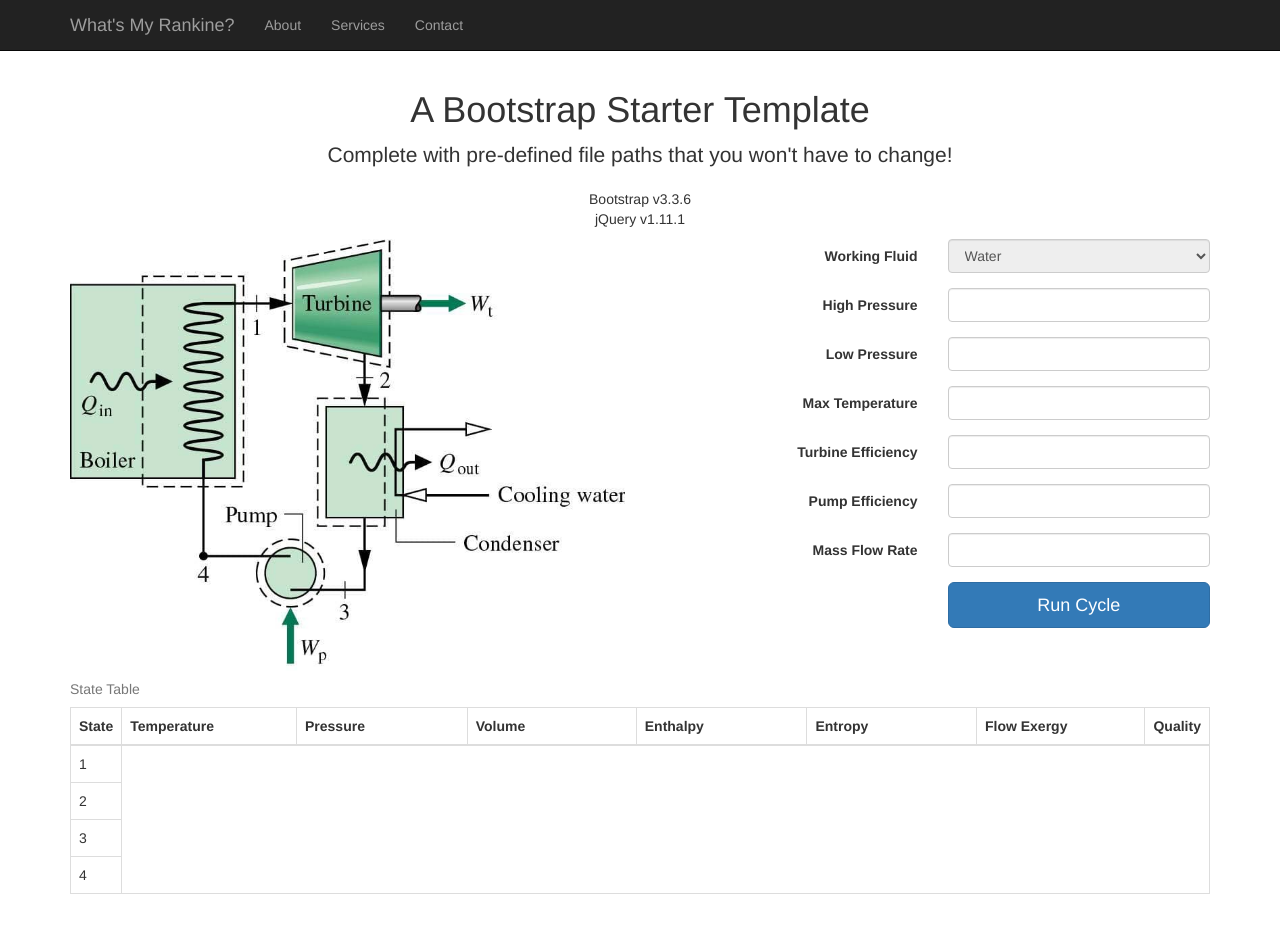
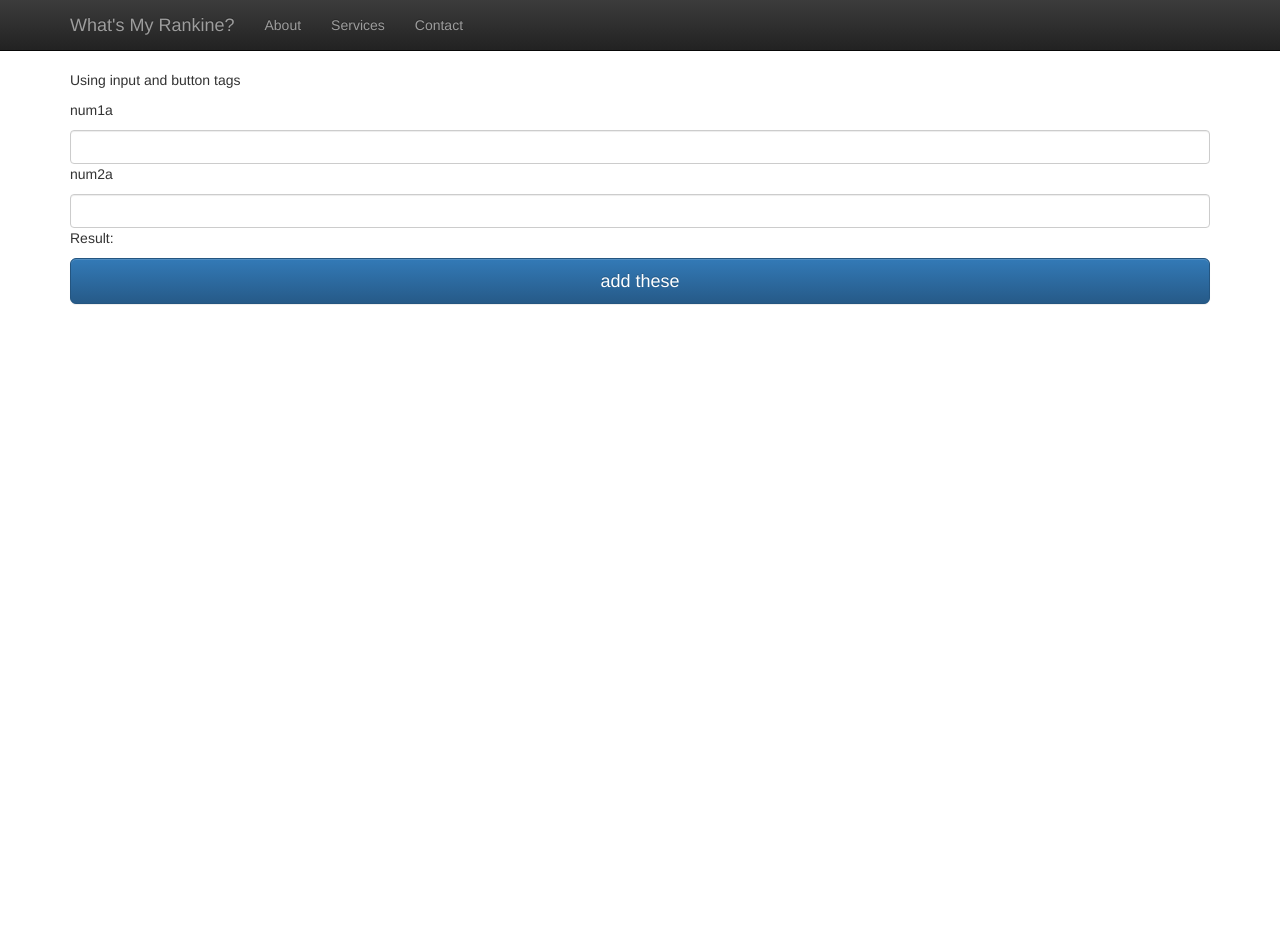
Before and after one commit to samtx/whatsmyrankine, a plain HTML site: page index.html in a window 1280 px wide. After the commit the page ends 800 px from the top, so only its background shows below. Drawn offline with nearby package versions, Linux system fonts and the light colour scheme.

Commit message:
got javascript with input and button selectors working

```diff
--- a/index.html
+++ b/index.html
@@ -30,32 +30,6 @@
         <script src="https://oss.maxcdn.com/libs/respond.js/1.4.2/respond.min.js"></script>
     <![endif]-->
 
-
-
-    <!-- jQuery Version 1.11.1 -->
-    <!-- <script src="./static/js/jquery.js"></script> -->
-    <script src="https://ajax.googleapis.com/ajax/libs/jquery/3.1.1/jquery.min.js"></script>
-
-
-    <!-- Bootstrap Core JavaScript -->
-    <script src="./static/js/bootstrap.min.js"></script>
-
-    <script type="text/javascript">
-        $(document).ready(function() {
-            var runRankine = document.getElementById("run-rankine");
-            // if (runRankine) {
-            //     runRankine.onsubmit = function () {
-            //         this.maxTemperature.value = this.highPressure.value + this.lowPressure.value;
-            //         return false;
-            //     };
-            // }
-            function runRankine() {
-                    var num1 = document.getElementById("highPressure").value;
-                    var num2 = document.getElementById("lowPressure").value;
-                    document.getElementById("maxTemperature").value = num1 + num2;
-                };
-            });
-    </script>
 
 </head>
 
@@ -96,145 +70,235 @@
     <!-- Page Content -->
     <div class="container">
 
-        <div class="row">
-            <div class="col-lg-12 text-center">
-                <h1>A Bootstrap Starter Template</h1>
-                <p class="lead">Complete with pre-defined file paths that you won't have to change!</p>
-                <ul class="list-unstyled">
-                    <li>Bootstrap v3.3.6</li>
-                    <li>jQuery v1.11.1</li>
-                </ul>
-            </div>
-        </div>
+        <!-- Parameter Input Form -->
+            <p>Using input and button tags</p>
+            <p>num1a</p>
+            <input type="number" min=0 class="form-control" id="num1a">
+            <p>num2a</p>
+            <input type="number" min=0 class="form-control" id="num2a">
+            <p>Result:<span id="resulta"></span> </p>
+            <button id='add-these' class="btn btn-primary btn-lg btn-block pull-right">add these</button>
+
+        <!--<div class="row">-->
+        <!--    <div class="col-lg-12 text-center">-->
+        <!--        <h1>A Bootstrap Starter Template</h1>-->
+        <!--        <p class="lead">Complete with pre-defined file paths that you won't have to change!</p>-->
+        <!--        <ul class="list-unstyled">-->
+        <!--            <li>Bootstrap v3.3.6</li>-->
+        <!--            <li>jQuery v1.11.1</li>-->
+        <!--        </ul>-->
+        <!--    </div>-->
+        <!--</div>-->
         <!-- /.row -->
 
         <!-- Input cycle params -->
-        <div class="row">
+        <!--<div class="row">-->
             <!-- Rankine Cycle Diagram -->
-            <div class="col-md-6">
-                <img src="../static/img/rankine_cycle-min.jpg" class="img-responsive">
-            </div>
-            <!-- Parameter Input Form -->
-            <div class="col-md-6">
-                <form id="cycle-params" class="form-horizontal">
-                  <!-- Working Fluid -->
-                  <fieldset disabled>
-                      <div class="form-group">
-                        <label for="workingFluid" class="col-sm-6 control-label">Working Fluid</label>
-                        <div class="col-sm-6">
-                             <select class="c-select form-control" id="workingFluid">
-                              <option selected value="1">Water</option>
-                              <option value="2">Ammonia</option>
-                              <option value="3">Propane</option>
-                            </select>
-                        </div>
-                      </div>
-                  </fieldset>
-                  <!-- High Pressure -->
-                  <div class="form-group">
-                    <label for="highPressure" class="col-sm-6 control-label">High Pressure</label>
-                    <div class="col-sm-6">
-                      <input type="number" step="any" min="0" class="form-control" id="highPressure">
-                    </div>
-                  </div>
-                  <!-- Low Pressure -->
-                  <div class="form-group">
-                    <label for="lowPressure" class="col-sm-6 control-label">Low Pressure</label>
-                    <div class="col-sm-6">
-                      <input type="number" step="any" min="0" class="form-control" id="lowPressure">
-                    </div>
-                  </div>
-                  <!-- Max Temperature -->
-                  <div class="form-group">
-                    <label for="maxTemperature" class="col-sm-6 control-label">Max Temperature</label>
-                    <div class="col-sm-6">
-                      <input type="number" step="any" class="form-control" id="maxTemperature">
-                    </div>
-                  </div>
-                  <!-- Turbine Efficiency -->
-                  <div class="form-group">
-                    <label for="turbineEfficiency" class="col-sm-6 control-label">Turbine Efficiency</label>
-                    <div class="col-sm-6">
-                      <input type="number" step="any" min="0" max="100" class="form-control" id="turbineEfficiency">
-                    </div>
-                  </div>
-                  <!-- Pump Efficiency -->
-                  <div class="form-group">
-                    <label for="pumpEfficiency" class="col-sm-6 control-label">Pump Efficiency</label>
-                    <div class="col-sm-6">
-                      <input type="number" step="any" min="0" max="100" class="form-control" id="pumpEfficiency">
-                    </div>
-                  </div>
-                  <!-- Mass Flow Rate -->
-                  <div class="form-group">
-                    <label for="massFlowRate" class="col-sm-6 control-label">Mass Flow Rate</label>
-                    <div class="col-sm-6">
-                      <input type="number" step="any" min="0" class="form-control" id="massFlowRate">
-                    </div>
-                  </div>
-                  <div class="row">
-                      <div class="col-sm-6">
-                      </div>
-                      <div class="col-sm-6">
-                          <button id="run-rankine" type="button" onClick="runRankine()" class="btn btn-primary btn-lg btn-block pull-right">Run Cycle</button>
-                      </div>
-                  </div>
-                </form>
-            </div>
-        </div>
-
-        <div id="results" class="show">
-            <div id="stateTable" class="table-responsive">
-                <table class="table table-bordered">
-                    <caption>State Table</caption>
-                    <thead>
-                        <tr>
-                        <th>State</th>
-                        <th class="col-sm-2">Temperature</th>
-                        <th class="col-sm-2">Pressure</th>
-                        <th class="col-sm-2">Volume</th>
-                        <th class="col-sm-2">Enthalpy</th>
-                        <th class="col-sm-2">Entropy</th>
-                        <th class="col-sm-2">Flow Exergy</th>
-                        <th class="col-sm-1">Quality</th>
-                        </tr>
-                    </thead>
-                    <tbody>
-                        <tr>
-                            <td>1</td>
-                        </tr>
-                        <tr>
-                            <td>2</td>
-                        </tr>
-                        <tr>
-                            <td>3</td>
-                        </tr>
-                        <tr>
-                            <td>4</td>
-                        </tr>
-                    </tbody>
-                </table>
-            </div>
-            <div id="processTable">
-                <table class="table table-responsive table-bordered">
-                </table>
-            </div>
-            <div id="cycleResults">
-                <table class="table table-responsive table-bordered">
-                </table>
-            </div>
-        </div>
+        <!--    <div class="col-md-6">-->
+        <!--        <img src="./static/img/rankine_cycle-min.jpg" class="img-responsive">-->
+        <!--    </div>-->
 
 
 
 
+        <!--    <div>-->
+        <!--        Using HTML forms-->
+        <!--        <form id="math-form">-->
+                      <!--num1 -->
+        <!--             <div class="form-group">-->
+        <!--                <label for="num1" class="col-sm-6 control-label">num1</label>-->
+        <!--                <div class="col-sm-6">-->
+        <!--                     <input type="number" step="any" min="0" class="form-control" id="num1">-->
+        <!--                </div>-->
+        <!--             </div>-->
+                     <!--num2-->
+        <!--             <div class="form-group">-->
+        <!--                <label for="num2" class="col-sm-6 control-label">num2</label>-->
+        <!--                <div class="col-sm-6">-->
+        <!--                    <input type="number" step="any" min="0" class="form-control" id="num2">-->
+        <!--                </div>-->
+        <!--            </div>-->
+                    <!--result -->
+        <!--            <div class="form-group">-->
+        <!--                <label for="result" class="col-sm-6 control-label">result</label>-->
+        <!--                <div class="col-sm-6">-->
+        <!--                    <input type="number" step="any" class="form-control" id="result">-->
+        <!--                </div>-->
+        <!--            </div>-->
+                    <!--  calculate -->
+        <!--            <input type="submit" value="Calculate"/>-->
+        <!--        </form>-->
+        <!--    </div>-->
 
+        <!--</div>-->
     </div>
-    <!-- /.container -->
+
+
+            <!--<div class="col-md-6">-->
+            <!--    <div id="cycle-params" class="form-horizontal">-->
+                  <!-- Working Fluid -->
+            <!--      <fieldset disabled>-->
+            <!--          <div class="form-group">-->
+            <!--            <label for="workingFluid" class="col-sm-6 control-label">Working Fluid</label>-->
+            <!--            <div class="col-sm-6">-->
+            <!--                 <select class="c-select form-control" id="workingFluid">-->
+            <!--                  <option selected value="1">Water</option>-->
+            <!--                  <option value="2">Ammonia</option>-->
+            <!--                  <option value="3">Propane</option>-->
+            <!--                </select>-->
+            <!--            </div>-->
+            <!--          </div>-->
+            <!--      </fieldset>-->
+                  <!-- High Pressure -->
+            <!--      <div class="form-group">-->
+            <!--        <label for="highPressure" class="col-sm-6 control-label">High Pressure</label>-->
+            <!--        <div class="col-sm-6">-->
+            <!--          <input type="number" step="any" min="0" class="form-control" id="highPressure">-->
+            <!--        </div>-->
+            <!--      </div>-->
+                  <!-- Low Pressure -->
+            <!--      <div class="form-group">-->
+            <!--        <label for="lowPressure" class="col-sm-6 control-label">Low Pressure</label>-->
+            <!--        <div class="col-sm-6">-->
+            <!--          <input type="number" step="any" min="0" class="form-control" id="lowPressure">-->
+            <!--        </div>-->
+            <!--      </div>-->
+                  <!-- Max Temperature -->
+            <!--      <div class="form-group">-->
+            <!--        <label for="maxTemperature" class="col-sm-6 control-label">Max Temperature</label>-->
+            <!--        <div class="col-sm-6">-->
+            <!--          <input type="number" step="any" class="form-control" id="maxTemperature">-->
+            <!--        </div>-->
+            <!--      </div>-->
+                  <!-- Turbine Efficiency -->
+            <!--      <div class="form-group">-->
+            <!--        <label for="turbineEfficiency" class="col-sm-6 control-label">Turbine Efficiency</label>-->
+            <!--        <div class="col-sm-6">-->
+            <!--          <input type="number" step="any" min="0" max="100" class="form-control" id="turbineEfficiency">-->
+            <!--        </div>-->
+            <!--      </div>-->
+                  <!-- Pump Efficiency -->
+            <!--      <div class="form-group">-->
+            <!--        <label for="pumpEfficiency" class="col-sm-6 control-label">Pump Efficiency</label>-->
+            <!--        <div class="col-sm-6">-->
+            <!--          <input type="number" step="any" min="0" max="100" class="form-control" id="pumpEfficiency">-->
+            <!--        </div>-->
+            <!--      </div>-->
+                  <!-- Mass Flow Rate -->
+            <!--      <div class="form-group">-->
+            <!--        <label for="massFlowRate" class="col-sm-6 control-label">Mass Flow Rate</label>-->
+            <!--        <div class="col-sm-6">-->
+            <!--          <input type="number" step="any" min="0" class="form-control" id="massFlowRate">-->
+            <!--        </div>-->
+            <!--      </div>-->
+            <!--      <div class="row">-->
+            <!--          <div class="col-sm-6">-->
+            <!--          </div>-->
+            <!--          <div class="col-sm-6">-->
+            <!--              <button id="run-rankine" class="btn btn-primary btn-lg btn-block pull-right">Run Cycle</button>-->
+            <!--          </div>-->
+            <!--      </div>-->
+            <!--    </div>-->
+            <!--</div>-->
+        <!--</div>-->
+
+        <!--<div id="results" class="show">-->
+        <!--    <div id="stateTable" class="table-responsive">-->
+        <!--        <table class="table table-bordered">-->
+        <!--            <caption>State Table</caption>-->
+        <!--            <thead>-->
+        <!--                <tr>-->
+        <!--                <th>State</th>-->
+        <!--                <th class="col-sm-2">Temperature</th>-->
+        <!--                <th class="col-sm-2">Pressure</th>-->
+        <!--                <th class="col-sm-2">Volume</th>-->
+        <!--                <th class="col-sm-2">Enthalpy</th>-->
+        <!--                <th class="col-sm-2">Entropy</th>-->
+        <!--                <th class="col-sm-2">Flow Exergy</th>-->
+        <!--                <th class="col-sm-1">Quality</th>-->
+        <!--                </tr>-->
+        <!--            </thead>-->
+        <!--            <tbody>-->
+        <!--                <tr>-->
+        <!--                    <td>1</td>-->
+        <!--                </tr>-->
+        <!--                <tr>-->
+        <!--                    <td>2</td>-->
+        <!--                </tr>-->
+        <!--                <tr>-->
+        <!--                    <td>3</td>-->
+        <!--                </tr>-->
+        <!--                <tr>-->
+        <!--                    <td>4</td>-->
+        <!--                </tr>-->
+        <!--            </tbody>-->
+        <!--        </table>-->
+        <!--    </div>-->
+        <!--    <div id="processTable">-->
+        <!--        <table class="table table-responsive table-bordered">-->
+        <!--        </table>-->
+        <!--    </div>-->
+        <!--    <div id="cycleResults">-->
+        <!--        <table class="table table-responsive table-bordered">-->
+        <!--        </table>-->
+        <!--    </div>-->
+        <!--</div>-->
 
 
 
+    <!-- /.container -->
 
 </body>
 
+<!-- jQuery Version 1.11.1 -->
+<!-- <script src="./static/js/jquery.js"></script> -->
+<script src="https://ajax.googleapis.com/ajax/libs/jquery/2.2.4/jquery.min.js"></script>
+
+
+<!-- Bootstrap Core JavaScript -->
+<!-- Latest compiled and minified CSS -->
+<link rel="stylesheet" href="https://maxcdn.bootstrapcdn.com/bootstrap/3.3.7/css/bootstrap.min.css" integrity="sha384-BVYiiSIFeK1dGmJRAkycuHAHRg32OmUcww7on3RYdg4Va+PmSTsz/K68vbdEjh4u" crossorigin="anonymous">
+
+<!-- Optional theme -->
+<link rel="stylesheet" href="https://maxcdn.bootstrapcdn.com/bootstrap/3.3.7/css/bootstrap-theme.min.css" integrity="sha384-rHyoN1iRsVXV4nD0JutlnGaslCJuC7uwjduW9SVrLvRYooPp2bWYgmgJQIXwl/Sp" crossorigin="anonymous">
+
+<!-- Latest compiled and minified JavaScript -->
+<script src="https://maxcdn.bootstrapcdn.com/bootstrap/3.3.7/js/bootstrap.min.js" integrity="sha384-Tc5IQib027qvyjSMfHjOMaLkfuWVxZxUPnCJA7l2mCWNIpG9mGCD8wGNIcPD7Txa" crossorigin="anonymous"></script>
+
+<!--<script src="./static/js/bootstrap.min.js"></script>-->
+
+<script type="text/javascript">
+    $(document).ready(function() {
+        $("#math-form").submit( function(event) {
+            event.preventDefault();
+            var num1 = document.getElementById("num1").value;
+            var num2 = document.getElementById("num2").value;
+            var result = num1 + num2;
+            document.getElementById("result").value = result;
+        }
+        );
+
+        $("#add-these").on("click", function() {
+           var num1 = parseInt(document.getElementById("num1a").value);
+           var num2 = parseInt(document.getElementById("num2a").value);
+           var res = num1 + num2;
+           $("#resulta").html(res);
+
+        });
+
+        // var runRankine = document.getElementById("run-rankine");
+        // // if (runRankine) {
+        // //     runRankine.onsubmit = function () {
+        // //         this.maxTemperature.value = this.highPressure.value + this.lowPressure.value;
+        // //         return false;
+        // //     };
+        // // }
+        // function runRankine() {
+        //         var num1 = document.getElementById("highPressure").value;
+        //         var num2 = document.getElementById("lowPressure").value;
+        //         document.getElementById("maxTemperature").value = num1 + num2;
+        //     };
+        });
+</script>
+
 </html>
```
